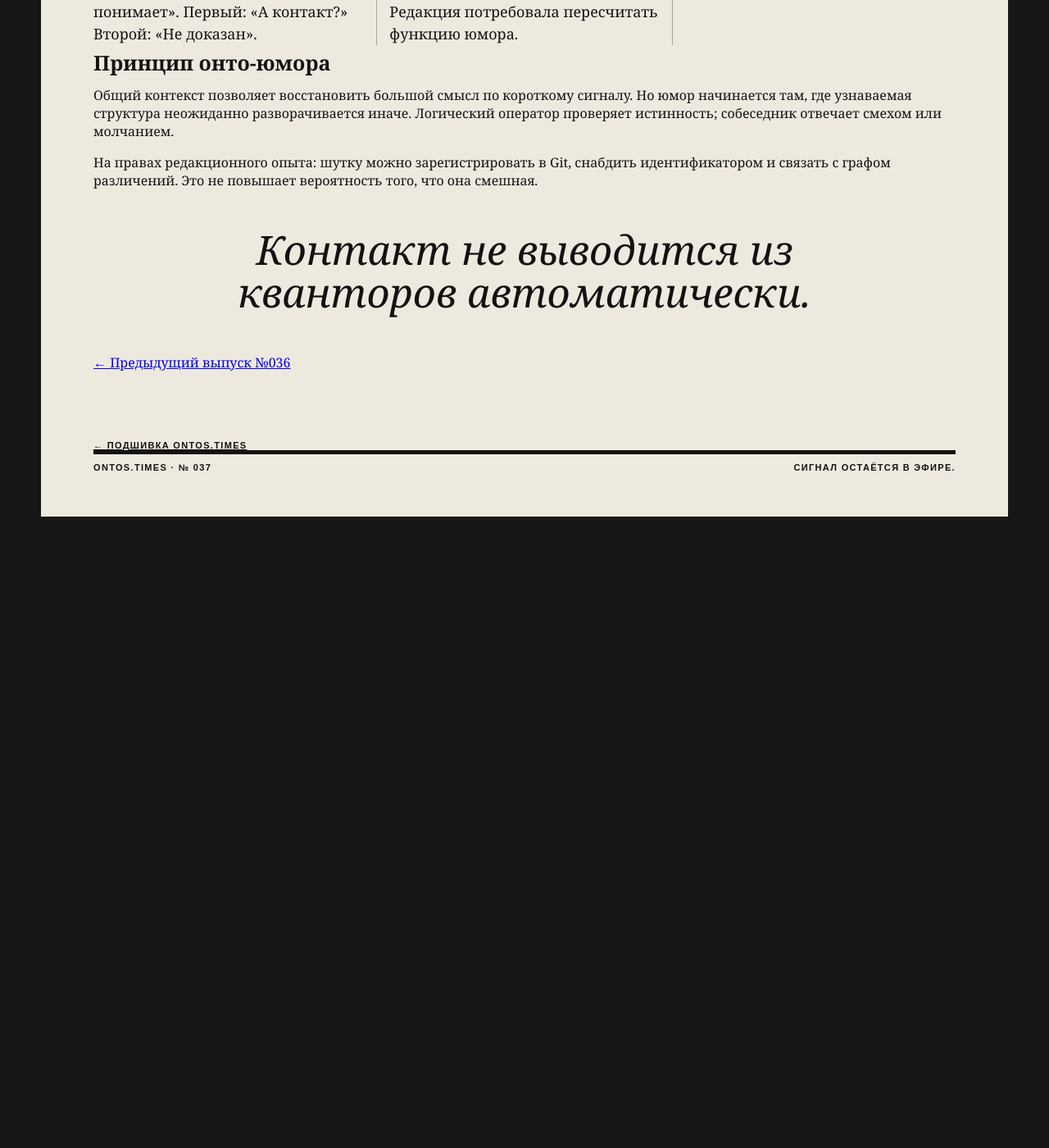
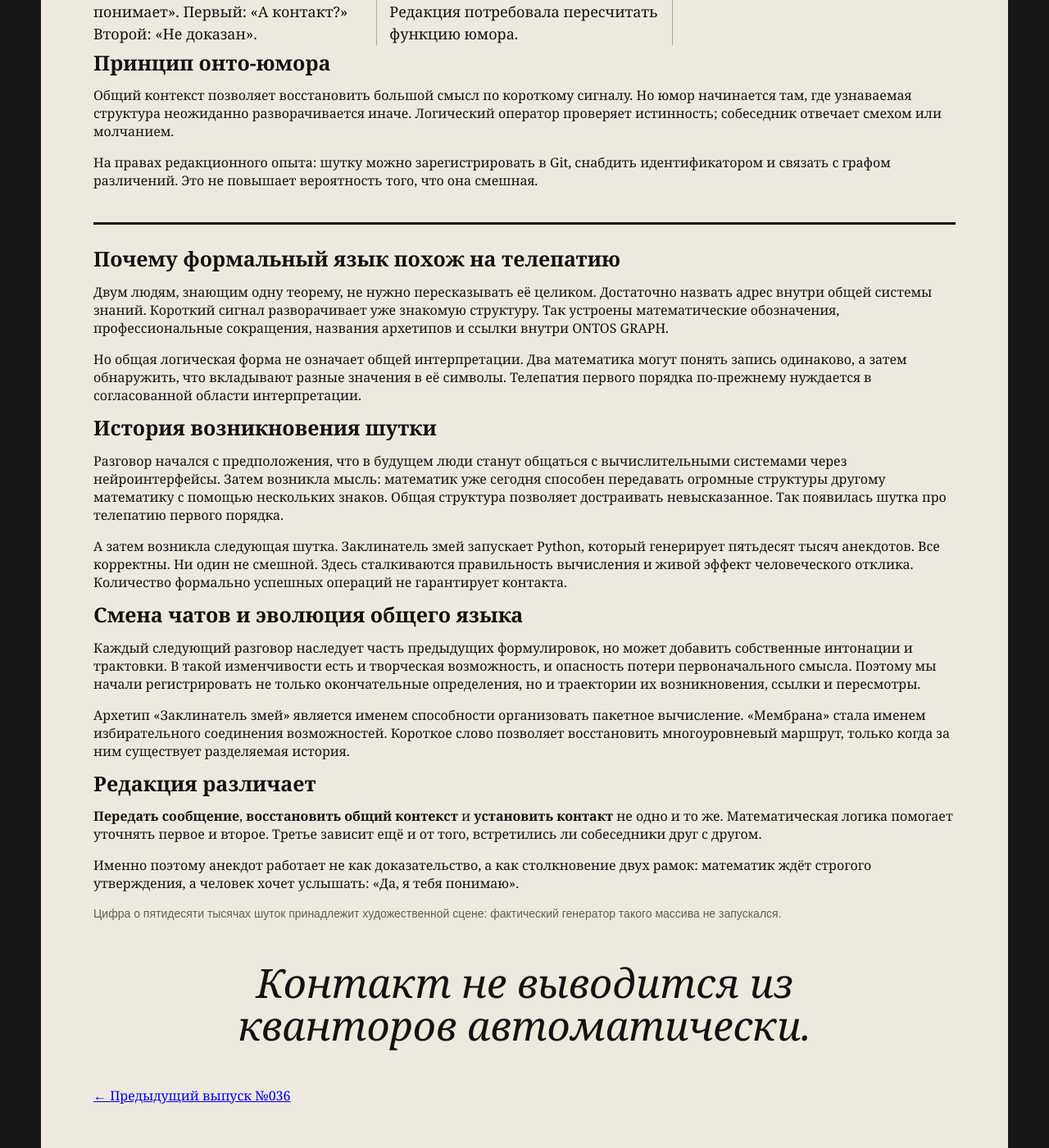
Before and after one commit to OntosLive/Ontos.Times, a Jekyll site: the page built from archive/037/index.html, in a window 1280 px wide and 1400 px high, scrolled down 914 px. Shown: the whole window at 82% size. Built offline with Jekyll 4.4.1, drawn with Linux system fonts in a browser that asks for light colours; before the commit the page ends 1544 px from its top, so only the background shows below that.

Commit message:
Expand ONTOS TIMES issue 037 with full essay

```diff
--- a/archive/037/index.html
+++ b/archive/037/index.html
@@ -19,5 +19,20 @@ permalink: /archive/037/
 <h3>Принцип онто-юмора</h3>
 <p>Общий контекст позволяет восстановить большой смысл по короткому сигналу. Но юмор начинается там, где узнаваемая структура неожиданно разворачивается иначе. Логический оператор проверяет истинность; собеседник отвечает смехом или молчанием.</p>
 <p>На правах редакционного опыта: шутку можно зарегистрировать в Git, снабдить идентификатором и связать с графом различений. Это не повышает вероятность того, что она смешная.</p>
+<section style="border-top:3px solid #121212;margin:40px 0;padding-top:20px">
+<h3>Почему формальный язык похож на телепатию</h3>
+<p>Двум людям, знающим одну теорему, не нужно пересказывать её целиком. Достаточно назвать адрес внутри общей системы знаний. Короткий сигнал разворачивает уже знакомую структуру. Так устроены математические обозначения, профессиональные сокращения, названия архетипов и ссылки внутри ONTOS GRAPH.</p>
+<p>Но общая логическая форма не означает общей интерпретации. Два математика могут понять запись одинаково, а затем обнаружить, что вкладывают разные значения в её символы. Телепатия первого порядка по-прежнему нуждается в согласованной области интерпретации.</p>
+<h3>История возникновения шутки</h3>
+<p>Разговор начался с предположения, что в будущем люди станут общаться с вычислительными системами через нейроинтерфейсы. Затем возникла мысль: математик уже сегодня способен передавать огромные структуры другому математику с помощью нескольких знаков. Общая структура позволяет достраивать невысказанное. Так появилась шутка про телепатию первого порядка.</p>
+<p>А затем возникла следующая шутка. Заклинатель змей запускает Python, который генерирует пятьдесят тысяч анекдотов. Все корректны. Ни один не смешной. Здесь сталкиваются правильность вычисления и живой эффект человеческого отклика. Количество формально успешных операций не гарантирует контакта.</p>
+<h3>Смена чатов и эволюция общего языка</h3>
+<p>Каждый следующий разговор наследует часть предыдущих формулировок, но может добавить собственные интонации и трактовки. В такой изменчивости есть и творческая возможность, и опасность потери первоначального смысла. Поэтому мы начали регистрировать не только окончательные определения, но и траектории их возникновения, ссылки и пересмотры.</p>
+<p>Архетип «Заклинатель змей» является именем способности организовать пакетное вычисление. «Мембрана» стала именем избирательного соединения возможностей. Короткое слово позволяет восстановить многоуровневый маршрут, только когда за ним существует разделяемая история.</p>
+<h3>Редакция различает</h3>
+<p><strong>Передать сообщение</strong>, <strong>восстановить общий контекст</strong> и <strong>установить контакт</strong> не одно и то же. Математическая логика помогает уточнять первое и второе. Третье зависит ещё и от того, встретились ли собеседники друг с другом.</p>
+<p>Именно поэтому анекдот работает не как доказательство, а как столкновение двух рамок: математик ждёт строгого утверждения, а человек хочет услышать: «Да, я тебя понимаю».</p>
+<p style="font:14px/1.5 Arial,sans-serif;color:#625e56">Цифра о пятидесяти тысячах шуток принадлежит художественной сцене: фактический генератор такого массива не запускался.</p>
+</section>
 <blockquote>Контакт не выводится из кванторов автоматически.</blockquote>
 <p><a href="{{ site.baseurl }}/archive/036/">← Предыдущий выпуск №036</a></p>
```
